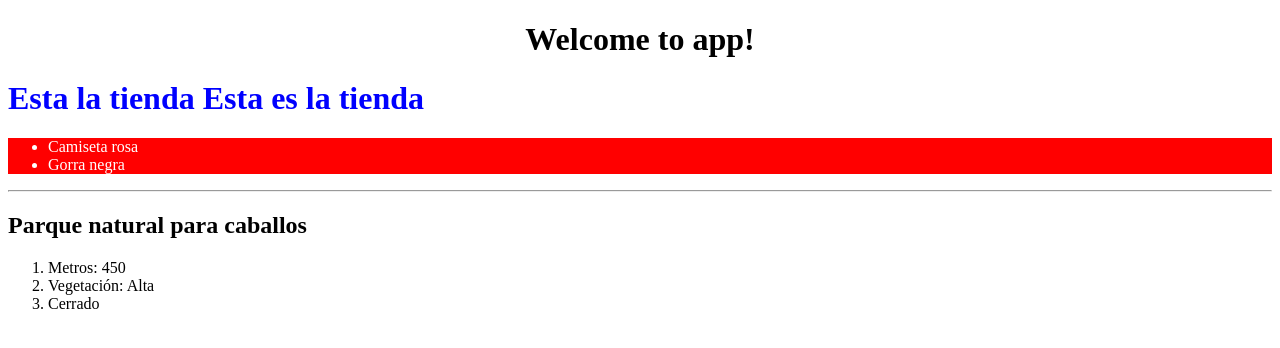
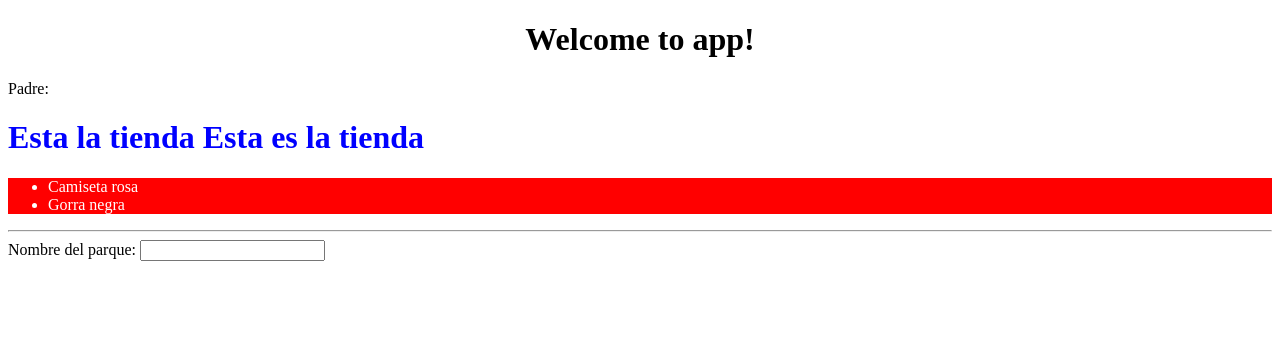
Before and after one commit to JINC06/angular4-avanzado, an Angular app: page / in a window 1280 px wide. Shown: the top 348 px of the page. Built offline with nearby package versions, Linux system fonts and the light colour scheme.

Commit message:
Comunicacion de componentes pasar parametros

```diff
--- a/src/app/app.component.html
+++ b/src/app/app.component.html
@@ -6,5 +6,3 @@
 </div>
 
 <tienda></tienda>
-<hr/>
-<parques></parques>
--- a/src/app/app.module.ts
+++ b/src/app/app.module.ts
@@ -1,5 +1,6 @@
 import { BrowserModule } from '@angular/platform-browser';
 import { NgModule } from '@angular/core';
+import { FormsModule } from '@angular/forms';
 
 // Componentes
 import { AppComponent } from './app.component';
@@ -13,7 +14,8 @@ import { ParquesComponent } from './components/parques/parques.component';
     ParquesComponent
   ],
   imports: [
-    BrowserModule
+    BrowserModule,
+    FormsModule
   ],
   providers: [],
   bootstrap: [AppComponent]
--- a/src/app/components/parques/parques.component.ts
+++ b/src/app/components/parques/parques.component.ts
@@ -1,4 +1,4 @@
-import { Component } from '@angular/core';
+import { Component, Input } from '@angular/core';
 
 @Component({
     // tslint:disable-next-line:component-selector
@@ -8,8 +8,8 @@ import { Component } from '@angular/core';
 })
 
 export class ParquesComponent {
-    public nombre:  string;
-    public metros: number;
+    @Input() nombre:  string;
+    @Input('metros_cuadrados') metros: number;
     public vegetacion: string;
     public abierto: boolean;
 
--- a/src/app/components/tienda/tienda.component.html
+++ b/src/app/components/tienda/tienda.component.html
@@ -1,5 +1,18 @@
+Padre:
 <h1>Esta la tienda {{titulo}}</h1>
 <ul>
     <li>Camiseta rosa</li>
     <li>Gorra negra</li>
 </ul>
+<hr/>
+
+Nombre del parque:
+<input type="text" [(ngModel)]="nombreDelParque" (keyup)="mostrarNombre()"  />
+<p *ngIf='nombreDelParque'>
+    Resultado:{{nombreDelParque}}
+</p>
+<br/>
+<p *ngIf="nombreDelParque" >
+    Hijo:
+    <parques [nombre]="nombreDelParque" [metros_cuadrados]="567" ></parques>
+</p>
--- a/src/app/components/tienda/tienda.component.ts
+++ b/src/app/components/tienda/tienda.component.ts
@@ -9,8 +9,13 @@ import { Component } from '@angular/core';
 
 export class TiendaComponent {
     public titulo;
+    public nombreDelParque: string;
 
     constructor() {
         this.titulo = 'Esta es la tienda';
     }
+
+    mostrarNombre(){
+        console.log(this.nombreDelParque);
+    }
 }
```
